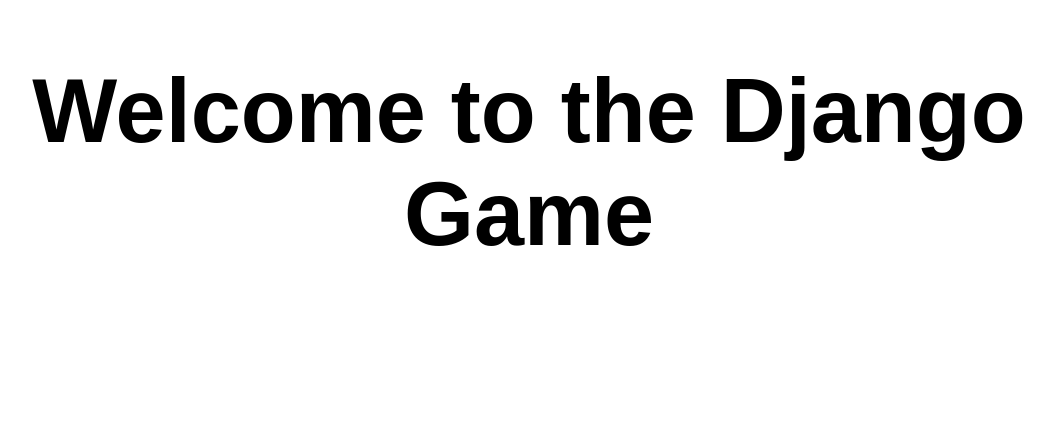
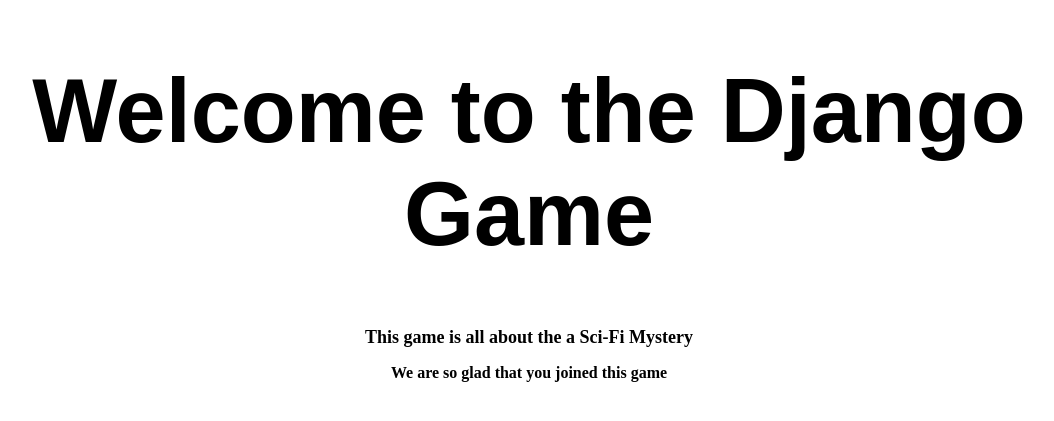
Before and after one commit to vs-codee/project, a Django app: page /hello/ in a window 1280 px wide. Shown: the top 421 px of the page, without its empty margins (111-1165 px from the left). Run offline with Django 3.2, Linux system fonts and the light colour scheme.

Commit message:
Update index.html

```diff
--- a/hello/templates/hello/index.html
+++ b/hello/templates/hello/index.html
@@ -9,11 +9,22 @@
             font-size: 90px;
             font-family: Arial, Helvetica, sans-serif;
             text-align: center;
-
+        }
+        h2
+        {
+            font-size: 18px;
+            text-align:center;
+        }
+        h3
+        {
+        	font-size: 16px;
+        	text-align:center;
         }
     </style>
 </head>
 <body>
     <h1>Welcome to the Django Game </h1>
+    <h2>This game is all about the a Sci-Fi Mystery </h2>
+    <h3> We are so glad that you joined this game </h3>
 </body>
 </html>
```
